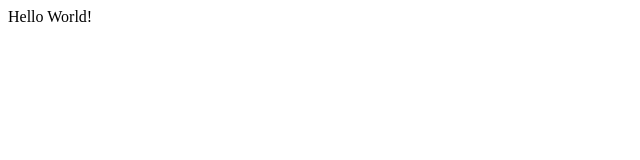
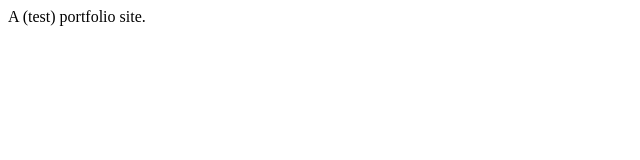
Before and after one commit to yolizbeth-jpg/design-portfolio, a plain HTML site: page index.html in a window 1280 px wide. Shown: the full height of the page, 0-640 px from the left. Drawn offline with Linux system fonts and the light colour scheme.

Commit message:
Update index.html

```diff
--- a/index.html
+++ b/index.html
@@ -6,6 +6,6 @@
     <title>Document</title>
 </head>
 <body>
-    Hello World!
+    A (test) portfolio site.
 </body>
 </html>
```
